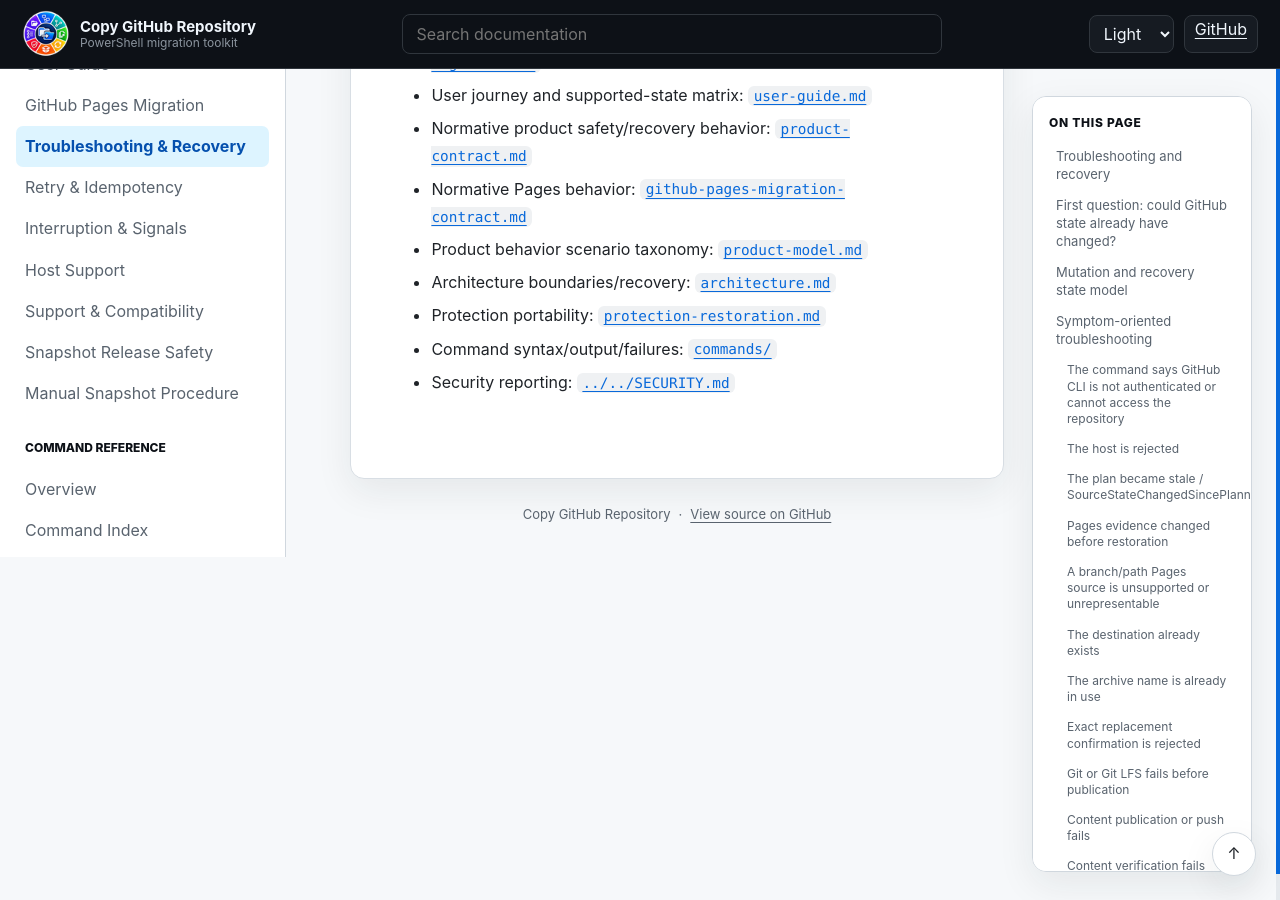
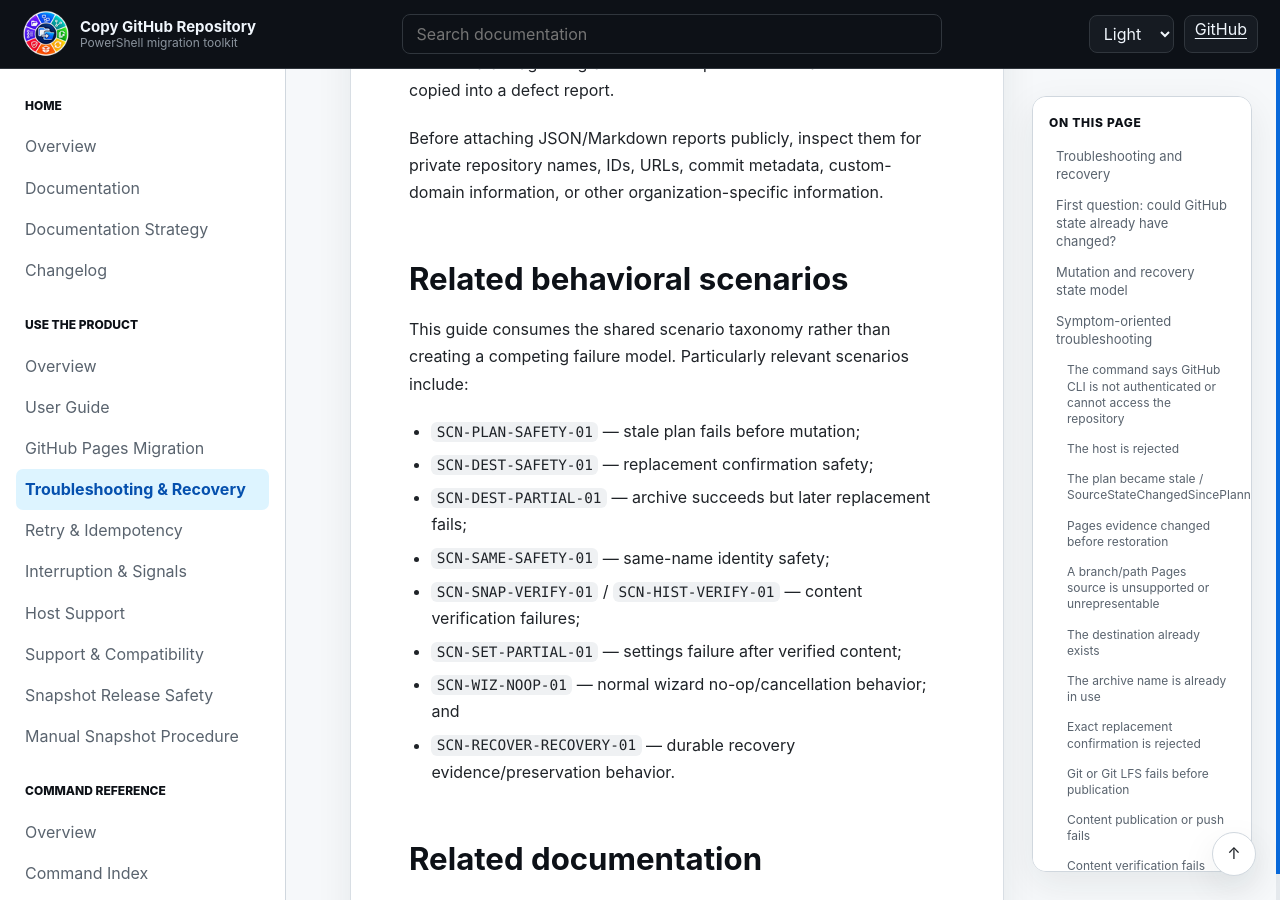
Before and after one commit to infoconex/copy-github-repo, a Jekyll site: the page built from docs/user/troubleshooting-recovery.md, in a window 1280 px wide and 900 px high, scrolled down 16906 px. Built offline with Jekyll 4.4.1, drawn with Linux system fonts in a browser that asks for light colours; some of the changed text lies outside the part shown.

Commit message:
docs: preserve recovery documentation contracts

```diff
--- a/docs/user/troubleshooting-recovery.md
+++ b/docs/user/troubleshooting-recovery.md
@@ -124,6 +124,8 @@ Do not paste tokens or authentication headers into issue reports.
 
 **Could GitHub state already have changed?** No from that stale execution attempt when detected at the pre-mutation source boundary.
 
+Related scenario: `SCN-PLAN-SAFETY-01`.
+
 ### Pages evidence changed before restoration
 
 **What it means:** `-RestorePages` was approved, but mutation-driving Pages state no longer matches the immutable reviewed Pages evidence.
@@ -160,6 +162,8 @@ Do not paste tokens or authentication headers into issue reports.
 
 **Could GitHub state already have changed?** If this is the initial conflict, no. If the repository may be from an earlier partial attempt, assume yes until identities/recovery evidence prove otherwise.
 
+Related scenarios: `SCN-DEST-SAFETY-01`, `SCN-DEST-PARTIAL-01`.
+
 ### The archive name is already in use
 
 **What it means:** the preservation target cannot be used safely because that repository name already exists.
@@ -183,6 +187,8 @@ Do not paste tokens or authentication headers into issue reports.
 **Corrective action:** regenerate/review the plan if any identity is wrong; otherwise enter exact required confirmation only when satisfied.
 
 **Could GitHub state already have changed?** No from rejected confirmation. `-Force` and `-Confirm:$false` do not bypass this boundary.
+
+Related scenario: `SCN-SAME-SAFETY-01`.
 
 ### Git or Git LFS fails before publication
 
@@ -222,6 +228,8 @@ gh auth status --hostname github.com
 
 **Could GitHub state already have changed?** **Yes.** Destination contains published state even though verification failed.
 
+Related scenarios: `SCN-SNAP-VERIFY-01`, `SCN-HIST-VERIFY-01`.
+
 ### Ordinary settings restoration fails
 
 **What it means:** content verification succeeded, but one or more supported repository settings could not be restored/read back successfully.
@@ -231,6 +239,8 @@ gh auth status --hostname github.com
 **Corrective action:** preserve destination and recovery evidence. Correct settings deliberately only after confirming content is the intended verified copy.
 
 **Could GitHub state already have changed?** **Yes.** Content exists and some settings may already have been restored.
+
+Related scenario: `SCN-SET-PARTIAL-01`.
 
 ### Pages already exists unexpectedly at the restoration stage
 
@@ -281,6 +291,8 @@ gh auth status --hostname github.com
 **Corrective action:** if no mutation began, simply restart/replan when ready. If wizard reports a post-mutation failure, follow recovery evidence instead of assuming cancellation rolled anything back.
 
 **Could GitHub state already have changed?** Normal pre-execution cancellation: no. Post-mutation failure: yes.
+
+Related scenario: `SCN-WIZ-NOOP-01`.
 
 ### Report or recovery-evidence output cannot be written
 
@@ -339,6 +351,19 @@ Do **not** include GitHub tokens, API keys, cookies, authorization headers, cred
 
 Before attaching JSON/Markdown reports publicly, inspect them for private repository names, IDs, URLs, commit metadata, custom-domain information, or other organization-specific information.
 
+## Related behavioral scenarios
+
+This guide consumes the shared scenario taxonomy rather than creating a competing failure model. Particularly relevant scenarios include:
+
+- `SCN-PLAN-SAFETY-01` — stale plan fails before mutation;
+- `SCN-DEST-SAFETY-01` — replacement confirmation safety;
+- `SCN-DEST-PARTIAL-01` — archive succeeds but later replacement fails;
+- `SCN-SAME-SAFETY-01` — same-name identity safety;
+- `SCN-SNAP-VERIFY-01` / `SCN-HIST-VERIFY-01` — content verification failures;
+- `SCN-SET-PARTIAL-01` — settings failure after verified content;
+- `SCN-WIZ-NOOP-01` — normal wizard no-op/cancellation behavior; and
+- `SCN-RECOVER-RECOVERY-01` — durable recovery evidence/preservation behavior.
+
 ## Related documentation
 
 - GitHub Pages operation and recovery: [`github-pages-migration.md`](github-pages-migration.md)
```
Also changed, not shown: other parts of docs/user/troubleshooting-recovery.md (+1 -1 lines).
